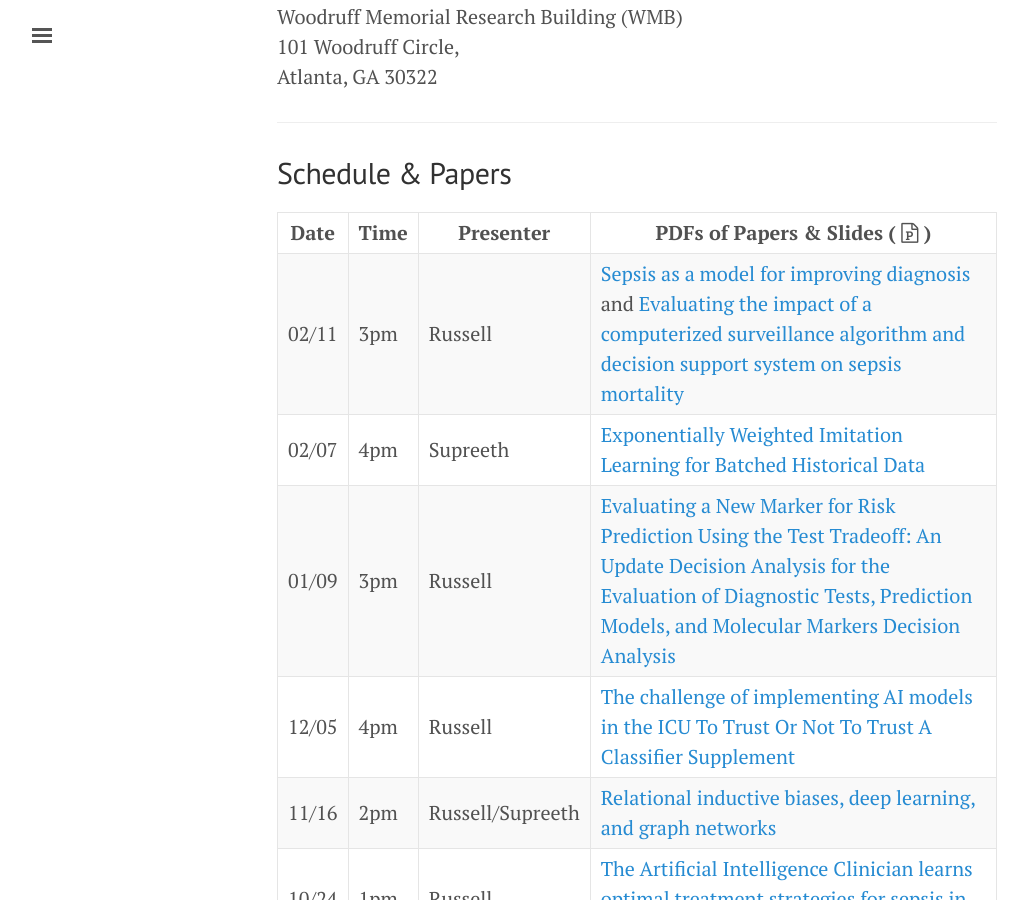
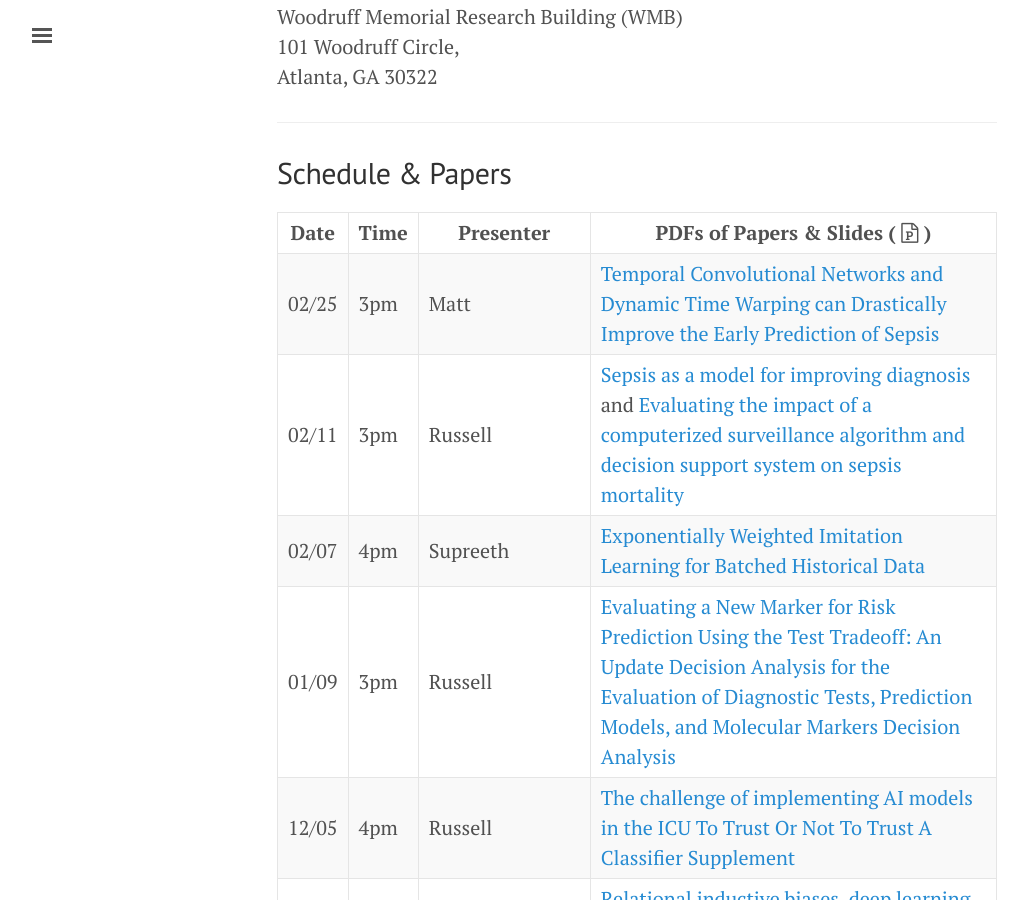
Before and after one commit to NematiLab/bmijc, a Jekyll site: the page built from index.md, in a window 1280 px wide and 900 px high, scrolled down 527 px. Shown: the whole window, without its empty margins (3-1031 px from the left). Built offline with Jekyll 4.4.1, drawn with Linux system fonts in a browser that asks for light colours; nearby versions of some CDN libraries.

Commit message:
Updated to reflect bmijc on 2/25/19

```diff
--- a/index.md
+++ b/index.md
@@ -31,6 +31,7 @@ Atlanta, GA 30322
 
 Date | Time    | Presenter | PDFs of Papers & Slides ( <i class='fa fa-file-powerpoint-o'></i> )
 --- | --- | --- | ---
+02/25 | 3pm | Matt | [Temporal Convolutional Networks and Dynamic Time Warping can Drastically Improve the Early Prediction of Sepsis]({{ site.baseurl }}/assets/022519_paper.pdf){:target="_blank"}
 02/11 | 3pm | Russell | [Sepsis as a model for improving diagnosis]({{ site.baseurl }}/assets/021119_paper1.pdf){:target="_blank"} and [Evaluating the impact of a computerized surveillance algorithm and decision support system on sepsis mortality]({{ site.baseurl }}/assets/021119_paper2.pdf){:target="_blank"}
 02/07 | 4pm | Supreeth | [Exponentially Weighted Imitation Learning for Batched Historical Data]({{ site.baseurl }}/assets/012819_paper.pdf){:target="_blank"}
 01/09 | 3pm | Russell | [Evaluating a New Marker for Risk Prediction Using the Test Tradeoff: An Update]({{ site.baseurl }}/assets/010919_paper01.pdf){:target="_blank"} [Decision Analysis for the Evaluation of Diagnostic Tests, Prediction Models, and Molecular Markers]({{ site.baseurl }}/assets/010919_paper02.pdf){:target="_blank"} [Decision Analysis]({{ site.baseurl }}/assets/010919_paper03.pdf){:target="_blank"}
```
Also changed, not shown: 1 other file.
